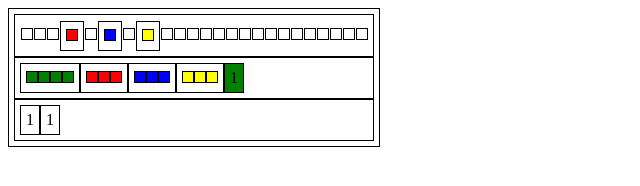
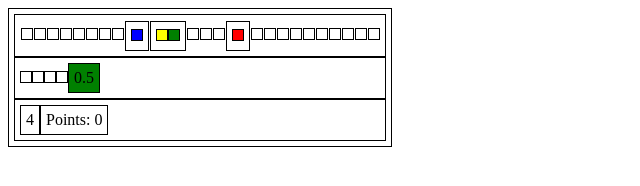
Before and after one commit to beardsley-james/parcheesIdle, a plain HTML site: page index.html in a window 1280 px wide. Shown: the whole page, without its empty margins (0-640 px from the left). Drawn offline with Linux system fonts and the light colour scheme.

Commit message:
now it does stuff

```diff
--- a/css/index.css
+++ b/css/index.css
@@ -44,3 +44,7 @@ div {
   display: inline-block;
   text-align: center
 }
+
+#score {
+  display: inline-block
+}
--- a/js/index.js
+++ b/js/index.js
@@ -5,14 +5,16 @@ if (localStorage.getItem("save")) {
     boardLength: 24,
     name: "Default",
     pieces: [
-      [0, 0, 0, 0],
-      [0, 0, 3, 0],
-      [0, 0, 0, 5],
-      [0, 7, 0, 0]
+      [0],
+      [0],
+      [0],
+      [0]
     ],
-    dice: [1, 1],
-    speed: 1000,
-    turn: 0
+    dice: [1],
+    speed: 500,
+    turn: 0,
+    maxDie: 6,
+    score: 0
   }
 }
 
@@ -74,6 +76,55 @@ for (i = 0; i < game.dice.length; i++){
   dice.appendChild(die)
 }
 
+let score = document.createElement("div");
+score.innerHTML = "Points: ";
+score.id = "score";
+let scoreValue = document.createElement("span");
+scoreValue.innerHTML = game.score;
+scoreValue.id = "scoreValue";
+score.appendChild(scoreValue);
+dice.appendChild(score);
+
 board.appendChild(dice);
 
 document.body.appendChild(board)
+
+function rollDie(){
+  let roll = Math.floor(Math.random() * (game.maxDie)) + 1;
+  console.log(roll);
+  let pieceNumber = selectRandomPiece();
+  console.log(pieceNumber);
+  game.pieces[game.turn][pieceNumber] = game.pieces[game.turn][pieceNumber] + roll;
+  if (game.pieces[game.turn][pieceNumber] > 23) {
+    let piece = document.getElementById("p" + game.turn + "n" + pieceNumber);
+    let homeBoard = document.getElementById("homeBoard" + game.turn);
+    game.pieces[game.turn][pieceNumber] = 0;
+    homeBoard.appendChild(piece);
+    if (game.turn == 0) {
+      game.score += 1
+    }
+    document.getElementById("scoreValue").innerHTML = game.score
+  } else {
+    let piece = document.getElementById("p" + game.turn + "n" + pieceNumber);
+    let space = document.getElementById("space" + game.pieces[game.turn][pieceNumber]);
+    space.appendChild(piece)
+  }
+  return roll
+}
+
+function selectRandomPiece(){
+  return Math.floor(Math.random() * (game.pieces[game.turn].length))
+}
+
+setTimeout(function timer(){
+  for (i = 0; i < game.dice.length; i++){
+    game.dice[i] = rollDie(game.dice[i]);
+    let die = document.getElementById("die" + i);
+    die.innerHTML = game.dice[i]
+  }
+  game.turn += 1;
+  if (game.turn == game.pieces.length){
+    game.turn = 0
+  }
+  setTimeout(timer, game.speed)
+}, game.speed)
```
Also changed, not shown: 1 other file.
